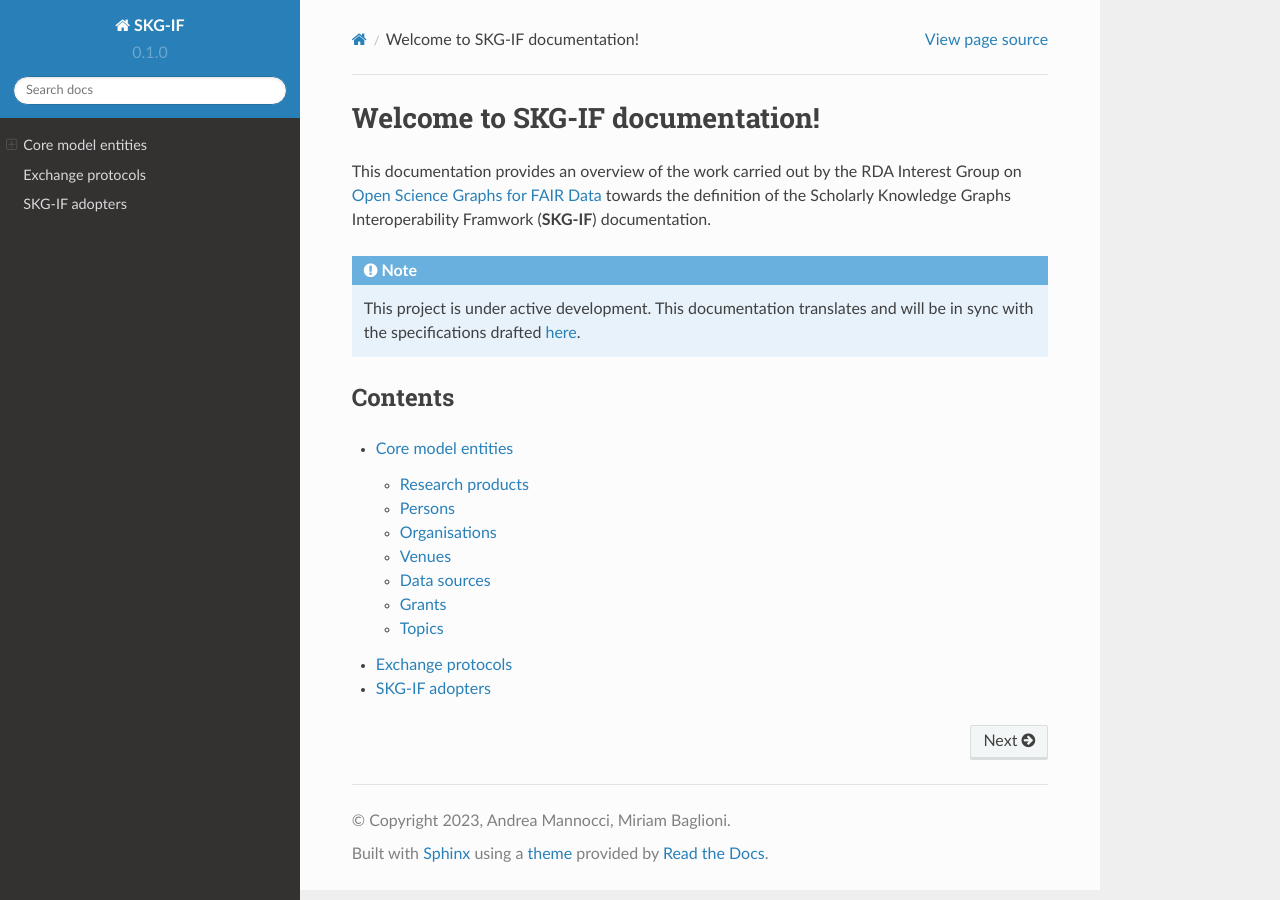
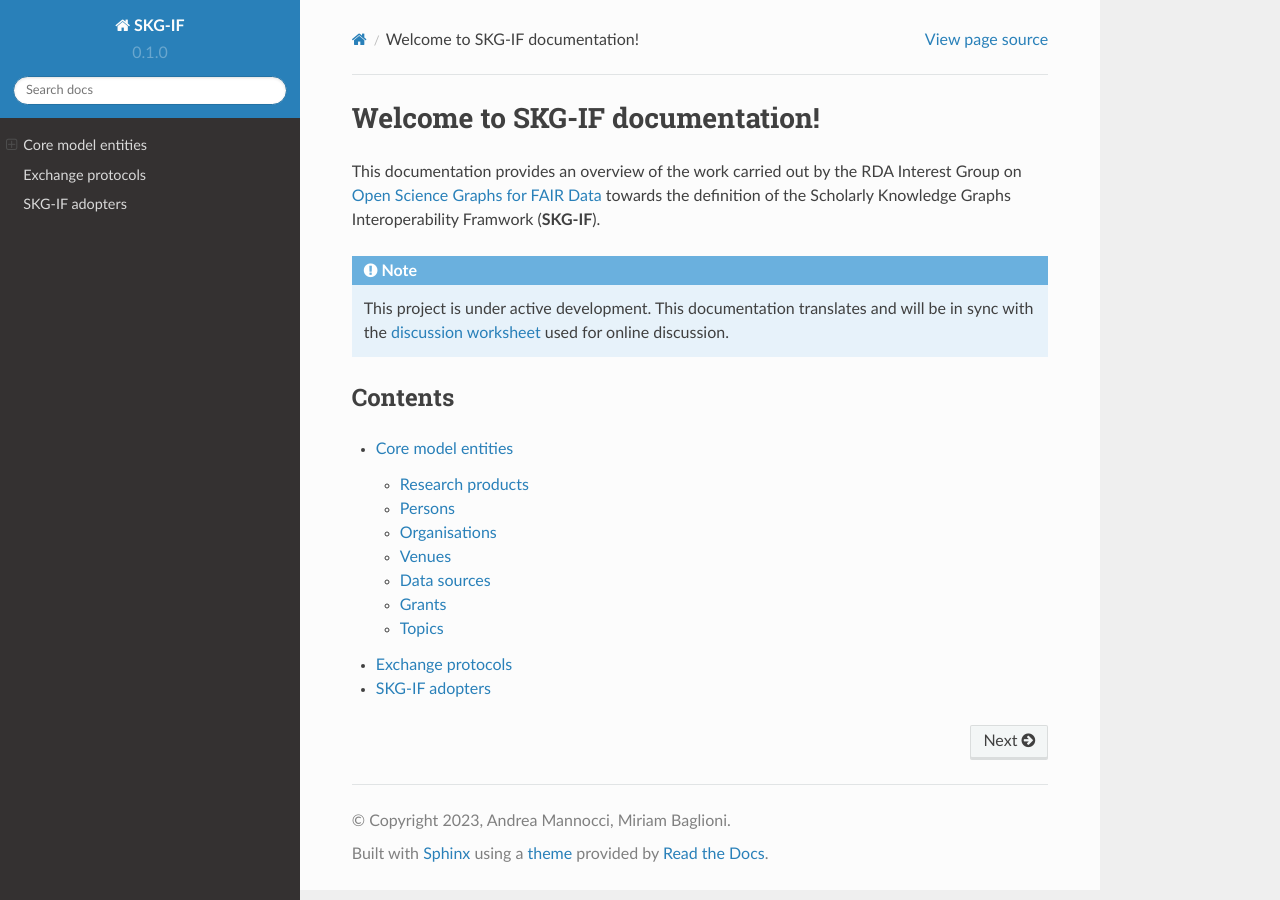
Before and after one commit to andremann/SKG-IF, a Sphinx documentation site: the page built from docs/source/index.rst, in a window 1280 px wide. Built offline with Sphinx 7.4.7 and the Read the Docs theme 2.0.0, drawn with Linux system fonts in a browser that asks for light colours.

Commit message:
edit agent prop

```diff
--- a/docs/source/adopters.rst
+++ b/docs/source/adopters.rst
@@ -15,4 +15,3 @@ SKG-IF adopters
 
    "OpenAIRE Graph", "OpenAIRE AMKE", ""
    "DataCite", "DataCite", ""
-   "", "", ""
--- a/docs/source/conf.py
+++ b/docs/source/conf.py
@@ -15,6 +15,7 @@ extensions = [
     'sphinx.ext.autodoc',
     'sphinx.ext.autosummary',
     'sphinx.ext.intersphinx',
+    'sphinx_rtd_theme'
 ]
 
 intersphinx_mapping = {
--- a/docs/source/index.rst
+++ b/docs/source/index.rst
@@ -3,11 +3,11 @@ Welcome to SKG-IF documentation!
 
 This documentation provides an overview of the work carried out by the RDA Interest Group on
 `Open Science Graphs for FAIR Data <https://rd-alliance.org/groups/open-science-graphs-fair-data-ig>`_
-towards the definition of the Scholarly Knowledge Graphs Interoperability Framwork (**SKG-IF**) documentation.
+towards the definition of the Scholarly Knowledge Graphs Interoperability Framwork (**SKG-IF**).
 
 .. note::
    This project is under active development.
-   This documentation translates and will be in sync with the specifications drafted `here <https://docs.google.com/spreadsheets/d/1m8vQkklLWmDYk55oI6YxZcqkvL7CHp385stjIyy-5mI>`_.
+   This documentation translates and will be in sync with the `discussion worksheet <https://docs.google.com/spreadsheets/d/1m8vQkklLWmDYk55oI6YxZcqkvL7CHp385stjIyy-5mI>`_ used for online discussion.
 
 .. .. include:: snippets/foo.rsti
 
```
